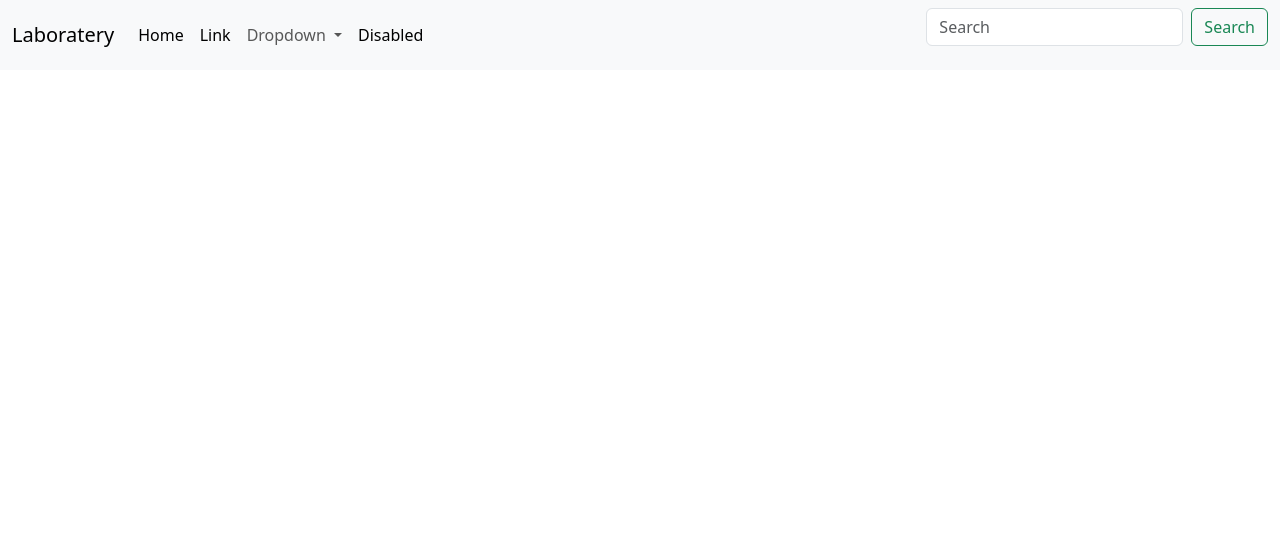
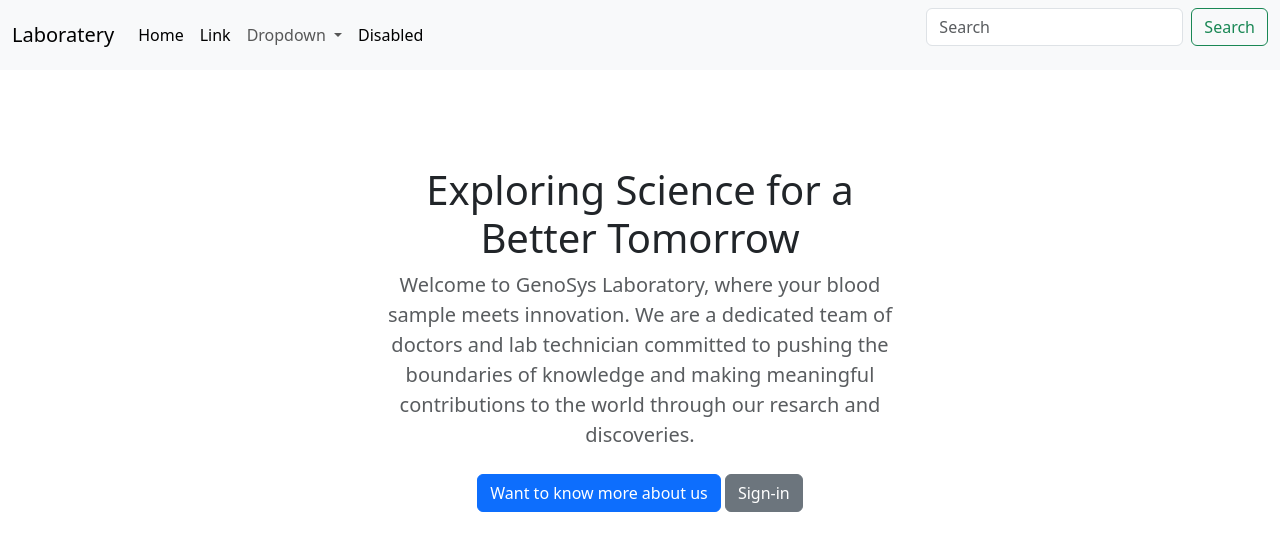
Before and after one commit to Kathan190/Laboratery, a Django app: page / in a window 1280 px wide. Shown: the top 551 px of the page. Run offline with Django 3.2, Linux system fonts and the light colour scheme.

Commit message:
introduction section has been done

```diff
--- /dev/null
+++ b/Lab/templates/base.html
@@ -0,0 +1,56 @@
+{% load static %}
+<html>
+    <head>
+        <meta charset="utf-8">
+        <meta name="viewpoint" content="width:device-width, initial-scale=1.0">
+        <title>{% block title %}Laboratery{% endblock title %}</title>
+        <link rel="stylesheet" href="{% static 'css/index.css' %}">
+        <link href="https://cdn.jsdelivr.net/npm/bootstrap@5.3.2/dist/css/bootstrap.min.css" rel="stylesheet" integrity="sha384-T3c6CoIi6uLrA9TneNEoa7RxnatzjcDSCmG1MXxSR1GAsXEV/Dwwykc2MPK8M2HN" crossorigin="anonymous">
+    </head>
+    <body>
+        <!-- header code section start -->
+        <nav class="navbar navbar-expand-lg bg-body-tertiary">
+            <div class="container-fluid">
+              <a class="navbar-brand" href="#">Laboratery</a>
+              <button class="navbar-toggler" type="button" data-bs-toggle="collapse" data-bs-target="#navbarSupportedContent" aria-controls="navbarSupportedContent" aria-expanded="false" aria-label="Toggle navigation">
+                <span class="navbar-toggler-icon"></span>
+              </button>
+              <div class="collapse navbar-collapse" id="navbarSupportedContent">
+                <ul class="navbar-nav me-auto mb-2 mb-lg-0">
+                  <li class="nav-item">
+                    <a class="nav-link active" aria-current="page" href="#">Home</a>
+                  </li>
+                  <li class="nav-item">
+                    <a class="nav-link active" href="#">Link</a>
+                  </li>
+                  <li class="nav-item dropdown">
+                    <a class="nav-link dropdown-toggle" href="#" role="button" data-bs-toggle="dropdown" aria-expanded="false">
+                      Dropdown
+                    </a>
+                    <ul class="dropdown-menu">
+                      <li><a class="dropdown-item" href="#">Action</a></li>
+                      <li><a class="dropdown-item" href="#">Another action</a></li>
+                      <li><hr class="dropdown-divider"></li>
+                      <li><a class="dropdown-item" href="#">Something else here</a></li>
+                    </ul>
+                  </li>
+                  <li class="nav-item">
+                    <a class="nav-link active" aria-disabled="false">Disabled</a>
+                  </li>
+                </ul>
+                <form class="d-flex" role="search">
+                  <input class="form-control me-2" type="search" placeholder="Search" aria-label="Search">
+                  <button class="btn btn-outline-success" type="submit">Search</button>
+                </form>
+              </div>
+            </div>
+        </nav>
+        {% block body %}{% endblock body %}
+
+        <!-- header code section end -->
+        <!-- bootstraps javascript file -->
+        <script src="https://cdn.jsdelivr.net/npm/@popperjs/core@2.11.8/dist/umd/popper.min.js" integrity="sha384-I7E8VVD/ismYTF4hNIPjVp/Zjvgyol6VFvRkX/vR+Vc4jQkC+hVqc2pM8ODewa9r" crossorigin="anonymous"></script>
+        <script src="https://cdn.jsdelivr.net/npm/bootstrap@5.3.2/dist/js/bootstrap.min.js" integrity="sha384-BBtl+eGJRgqQAUMxJ7pMwbEyER4l1g+O15P+16Ep7Q9Q+zqX6gSbd85u4mG4QzX+" crossorigin="anonymous"></script>
+        <!-- bootstraps javascript file -->
+    </body>
+</html>
--- a/Lab/templates/index.html
+++ b/Lab/templates/index.html
@@ -1,55 +1,20 @@
-{% load static %}
-<html>
-    <head>
-        <meta charset="utf-8">
-        <meta name="viewpoint" content="width:device-width, initial-scale=1.0">
-        <title>Laboratery</title>
-        <link rel="stylesheet" href="{% static 'css/index.css' %}">
-        <link href="https://cdn.jsdelivr.net/npm/bootstrap@5.3.2/dist/css/bootstrap.min.css" rel="stylesheet" integrity="sha384-T3c6CoIi6uLrA9TneNEoa7RxnatzjcDSCmG1MXxSR1GAsXEV/Dwwykc2MPK8M2HN" crossorigin="anonymous">
-    </head>
-    <body>
-        <!-- header code section start -->
-        <nav class="navbar navbar-expand-lg bg-body-tertiary">
-            <div class="container-fluid">
-              <a class="navbar-brand" href="#">Laboratery</a>
-              <button class="navbar-toggler" type="button" data-bs-toggle="collapse" data-bs-target="#navbarSupportedContent" aria-controls="navbarSupportedContent" aria-expanded="false" aria-label="Toggle navigation">
-                <span class="navbar-toggler-icon"></span>
-              </button>
-              <div class="collapse navbar-collapse" id="navbarSupportedContent">
-                <ul class="navbar-nav me-auto mb-2 mb-lg-0">
-                  <li class="nav-item">
-                    <a class="nav-link active" aria-current="page" href="#">Home</a>
-                  </li>
-                  <li class="nav-item">
-                    <a class="nav-link active" href="#">Link</a>
-                  </li>
-                  <li class="nav-item dropdown">
-                    <a class="nav-link dropdown-toggle" href="#" role="button" data-bs-toggle="dropdown" aria-expanded="false">
-                      Dropdown
-                    </a>
-                    <ul class="dropdown-menu">
-                      <li><a class="dropdown-item" href="#">Action</a></li>
-                      <li><a class="dropdown-item" href="#">Another action</a></li>
-                      <li><hr class="dropdown-divider"></li>
-                      <li><a class="dropdown-item" href="#">Something else here</a></li>
-                    </ul>
-                  </li>
-                  <li class="nav-item">
-                    <a class="nav-link active" aria-disabled="false">Disabled</a>
-                  </li>
-                </ul>
-                <form class="d-flex" role="search">
-                  <input class="form-control me-2" type="search" placeholder="Search" aria-label="Search">
-                  <button class="btn btn-outline-success" type="submit">Search</button>
-                </form>
-              </div>
-            </div>
-        </nav>
+{% extends 'base.html' %}
+{% block title %}Laboratery System{% endblock title %}
+{% block body %}
+<!-- introduction section code start -->
+<section class="py-5 text-center container">
+  <div class="row py-lg-5">
+    <div class="col-lg-6 col-md-8 mx-auto">
+      <h1 class="fw-light">Exploring Science for a Better Tomorrow</h1>
+      <p class="lead text-body-secondary">Welcome to GenoSys Laboratory, where your blood sample meets innovation. We are a dedicated team of doctors and lab technician committed to pushing the boundaries of knowledge and making meaningful contributions to the world through our resarch and discoveries. </p>
+      <p>
+        <a href="#" class="btn btn-primary my-2">Want to know more about us</a>
+        <a href="#" class="btn btn-secondary my-2">Sign-in</a>
+      </p>
+    </div>
+  </div>
+</section>
 
-        <!-- header code section end -->
-        <!-- bootstraps javascript file -->
-        <script src="https://cdn.jsdelivr.net/npm/@popperjs/core@2.11.8/dist/umd/popper.min.js" integrity="sha384-I7E8VVD/ismYTF4hNIPjVp/Zjvgyol6VFvRkX/vR+Vc4jQkC+hVqc2pM8ODewa9r" crossorigin="anonymous"></script>
-        <script src="https://cdn.jsdelivr.net/npm/bootstrap@5.3.2/dist/js/bootstrap.min.js" integrity="sha384-BBtl+eGJRgqQAUMxJ7pMwbEyER4l1g+O15P+16Ep7Q9Q+zqX6gSbd85u4mG4QzX+" crossorigin="anonymous"></script>
-        <!-- bootstraps javascript file -->
-    </body>
-</html>
+
+<!-- introduction section code end -->
+{% endblock body %}
```
